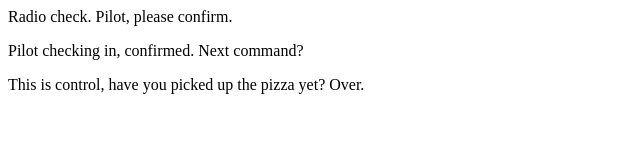
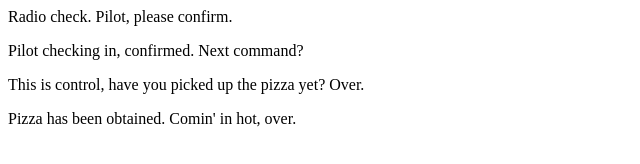
Before and after one commit to Mhart12/communication-log, a plain HTML site: page index.html in a window 1280 px wide. Shown: the whole page, without its empty margins (0-640 px from the left). Drawn offline with Linux system fonts and the light colour scheme.

Commit message:
pizza-delivery

```diff
--- a/index.html
+++ b/index.html
@@ -3,5 +3,6 @@
    <p>Radio check. Pilot, please confirm.</p>
    <p>Pilot checking in, confirmed. Next command?</p>
    <p>This is control, have you picked up the pizza yet? Over.</p>
+   <p>Pizza has been obtained. Comin' in hot, over.</p>
 </body>
 </html>
```
